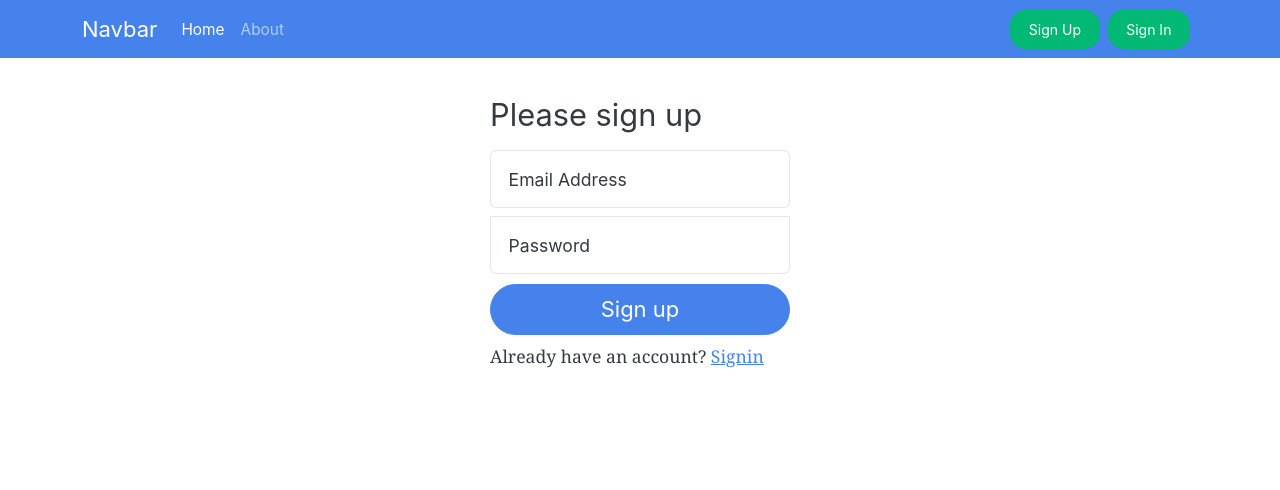
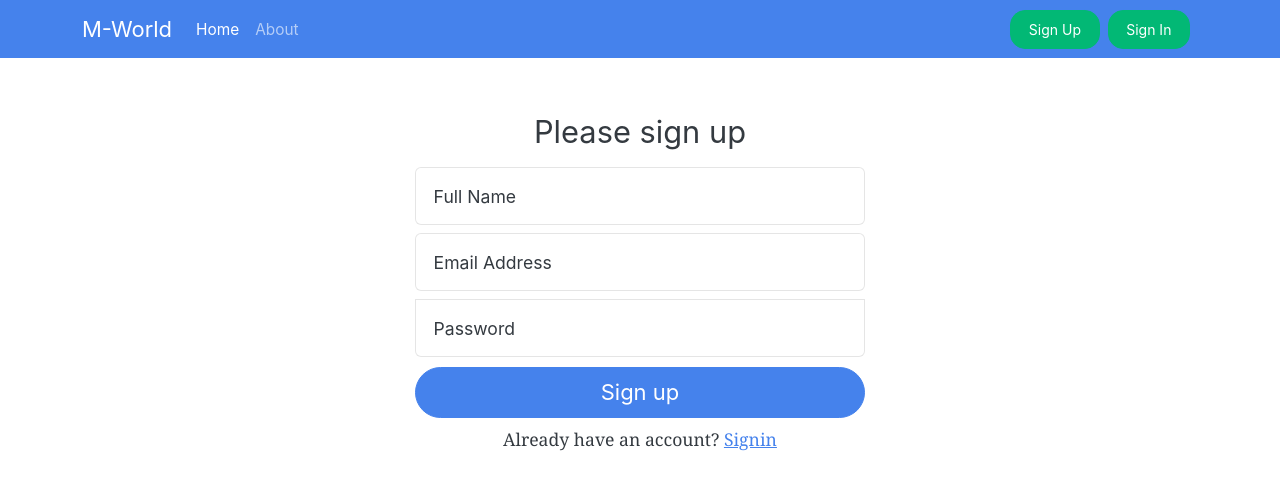
Before and after one commit to mohamedMallahi/memes-world-test, a React (Create React App) app: page /signup in a window 1280 px wide. Shown: the top 490 px of the page. Built offline with nearby package versions, Linux system fonts and the light colour scheme.

Commit message:
6 files modified

```diff
--- a/public/index.html
+++ b/public/index.html
@@ -4,7 +4,7 @@
     <meta charset="UTF-8" />
     <meta http-equiv="X-UA-Compatible" content="IE=edge" />
     <meta name="viewport" content="width=device-width, initial-scale=1.0" />
-    <title>Memes App</title>
+    <title>Memes World</title>
     <link
       rel="stylesheet"
       href="https://bootswatch.com/5/litera/bootstrap.min.css"
--- a/src/App.js
+++ b/src/App.js
@@ -31,7 +31,42 @@ export default function App() {
 }
 
 function Home() {
-  return <h2>Home</h2>;
+  const images = [
+    'https://firebasestorage.googleapis.com/v0/b/memes-world-9d360.appspot.com/o/5064a47c-b32f-4945-8d16-138eed3f3cc4.jpg?alt=media&token=cc94169f-71c8-4a57-9d66-49e5ed824e05',
+    'https://firebasestorage.googleapis.com/v0/b/memes-world-9d360.appspot.com/o/090cd433-2336-4028-a248-aaec98d630ed.jpg?alt=media&token=d2ff1c71-dae7-4155-b160-06b2446944a9',
+    'https://firebasestorage.googleapis.com/v0/b/memes-world-9d360.appspot.com/o/70007507-a5d2-4ab0-abc2-8930cb7768ae.jpg?alt=media&token=86940c32-c07e-4c94-834f-18043b2e8ce9',
+    'https://firebasestorage.googleapis.com/v0/b/memes-world-9d360.appspot.com/o/FB_IMG_16142096402082422.jpg?alt=media&token=33f78456-bf61-4751-9104-60d4b5da5915',
+    'https://firebasestorage.googleapis.com/v0/b/memes-world-9d360.appspot.com/o/FB_IMG_16144508857435195.jpg?alt=media&token=c316ae39-f4cf-4b32-8d7b-58e6e0a84660',
+    'https://firebasestorage.googleapis.com/v0/b/memes-world-9d360.appspot.com/o/d9a02033-bf8c-49f1-9243-1d679f1cec82.jpg?alt=media&token=36cf5198-34a1-4468-9461-c79496b59e94',
+    'https://firebasestorage.googleapis.com/v0/b/memes-world-9d360.appspot.com/o/f7f9d870609d2e8ae565d3a96656fd5b.jpg?alt=media&token=8d5e1ed2-9314-4166-83fc-d555f7571f22',
+    'https://truyen3s.com/cover/images/0676b73aed9a8d41…466633435326463343731383037303039353438302e6a7067',
+    'https://truyen3s.com/cover/images/a714f48a5e528b58…935356138376165623634373338343139373837312e6a7067',
+    'https://truyen3s.com/cover/images/4cad4afe0c467108…935386666333033373432373330303338393631312e6a7067',
+    'https://truyen3s.com/cover/images/c3f98c216c2e42b7…639383338633534613337393537373530363636302e6a7067',
+    'https://truyen3s.com/cover/images/35270480c2dcb99d…531633863393166323137323731343337383138342e6a7067',
+    'https://truyen3s.com/cover/images/71d07fead414cb90…039306631653534313633303832363834393634332e6a7067',
+    'https://truyen3s.com/cover/images/b87f0ffc689c27f0…262633864356631653337353132313832333030362e6a7067',
+    'https://truyen3s.com/cover/images/0ce5339b43816b50…531393235663934303537343436373538393537322e6a7067',
+    'https://truyen3s.com/cover/images/d448d8c3581d7006…365303065653566373335393837303337303935322e6a7067',
+    'https://truyen3s.com/cover/images/0d8f74fafeb9f04a…661623064343235623638323032373830303630322e6a7067',
+    'https://truyen3s.com/cover/images/c6005c1ad6a2c827…235333265616637393436353436343633363938342e6a7067',
+    'https://truyen3s.com/cover/images/57e902751c052924…630373531303937353437343137363434303931382e6a7067',
+    'https://truyen3s.com/cover/images/a80d8f023339cd58…764663364636666303735343934363434393233332e6a7067',
+    'https://truyen3s.com/cover/images/8fc6344d30513c54…138643639396365643436383939393935303730392e6a7067',
+    'https://truyen3s.com/cover/images/b6ed2cc53808b69b…064316562363062643133393235323839383037392e6a7067',
+  ];
+
+  return (
+    <div className="list-group">
+      {images.map((image) => {
+        return (
+          <li className="list-group-item pb-2">
+            <img className="w-100" src={image} alt="" />
+          </li>
+        );
+      })}
+    </div>
+  );
 }
 
 function About() {
--- a/src/components/Navbar.js
+++ b/src/components/Navbar.js
@@ -6,7 +6,7 @@ const Navbar = () => {
     <nav className="navbar navbar-expand-lg navbar-dark bg-primary">
       <div className="container">
         <a className="navbar-brand" href="#">
-          Navbar
+          M-World
         </a>
 
         <ul className="navbar-nav me-auto">
--- a/src/pages/Signin.css
+++ b/src/pages/Signin.css
@@ -1,8 +1,9 @@
 .form-signin {
   width: 100%;
-  max-width: 330px;
-  padding: 15px;
+  max-width: 450px;
+  padding: 2rem 0;
   margin: auto;
+  text-align: center;
 }
 
 .form-signin .checkbox {
--- a/src/pages/Signin.js
+++ b/src/pages/Signin.js
@@ -7,7 +7,7 @@ const Signin = () => {
 
   const submitHandler = async (e) => {
     e.preventDefault();
-    const res = await fetch('http://localhost:3002/user/login', {
+    const res = await fetch('https://memes-app-api.herokuapp.com/user/login', {
       method: 'POST',
       headers: {
         'Content-Type': 'application/json',
@@ -26,7 +26,8 @@ const Signin = () => {
   };
 
   return (
-    <form onSubmit={submitHandler} id="signinForm" action="/" method="get">
+    <div className="form-signin">
+      <form onSubmit={submitHandler} method="get">
         <h1 className="h3 mb-3 fw-normal">Please sign in</h1>
 
         <div className="form-floating mb-2">
@@ -60,6 +61,7 @@ const Signin = () => {
           Don't have an account? <a href="/signup">Signup</a>
         </p>
       </form>
+    </div>
   );
 };
 
--- a/src/pages/Signup.js
+++ b/src/pages/Signup.js
@@ -1,13 +1,50 @@
 import React, { useState } from 'react';
 
 const Signup = () => {
+  const [fullname, setFullname] = useState('');
   const [email, setEmail] = useState('');
   const [password, setPassword] = useState('');
 
+  const submitHandler = async (e) => {
+    e.preventDefault();
+    const res = await fetch(
+      'https://memes-app-api.herokuapp.com/user/register',
+      {
+        method: 'POST',
+        headers: {
+          'Content-Type': 'application/json',
+        },
+        body: JSON.stringify({
+          fullname,
+          email,
+          password,
+        }),
+      }
+    );
+    const data = await res.json();
+    console.log(data);
+
+    if (data.success) {
+      localStorage.setItem('auth-token', JSON.stringify(data.token));
+    }
+  };
+
   return (
     <div className="form-signin">
-      <form id="signinForm">
+      <form onSubmit={submitHandler} method="get">
         <h1 className="h3 mb-3 fw-normal">Please sign up</h1>
+
+        <div className="form-floating mb-2">
+          <input
+            type="tel"
+            className="form-control"
+            placeholder="Full Name"
+            name="fullname"
+            value={fullname}
+            onChange={(e) => setFullname(e.target.value)}
+          />
+          <label htmlFor="fullname">Full Name</label>
+        </div>
 
         <div className="form-floating mb-2">
           <input
```
Lines whose indentation alone changed are shown as unchanged.
